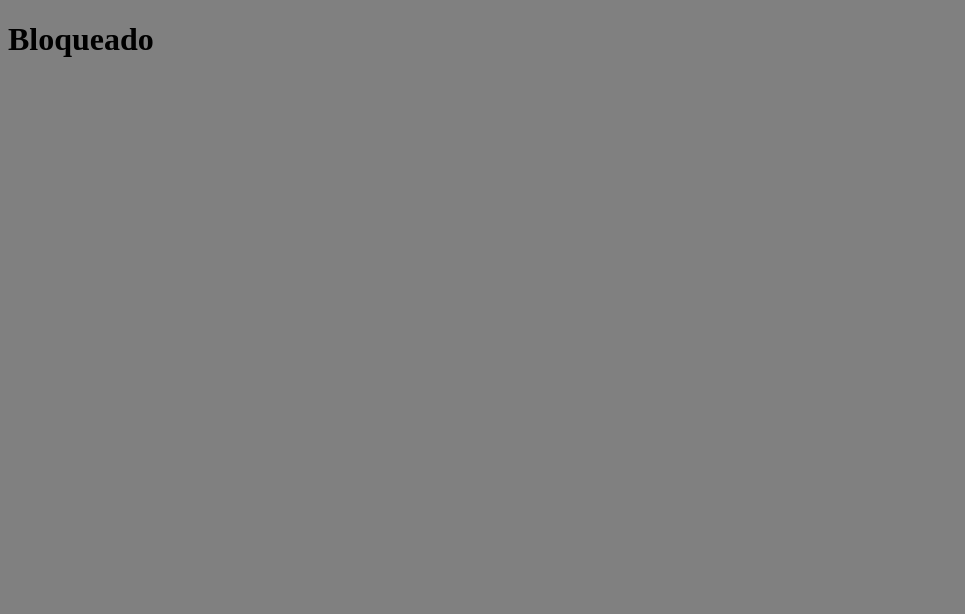
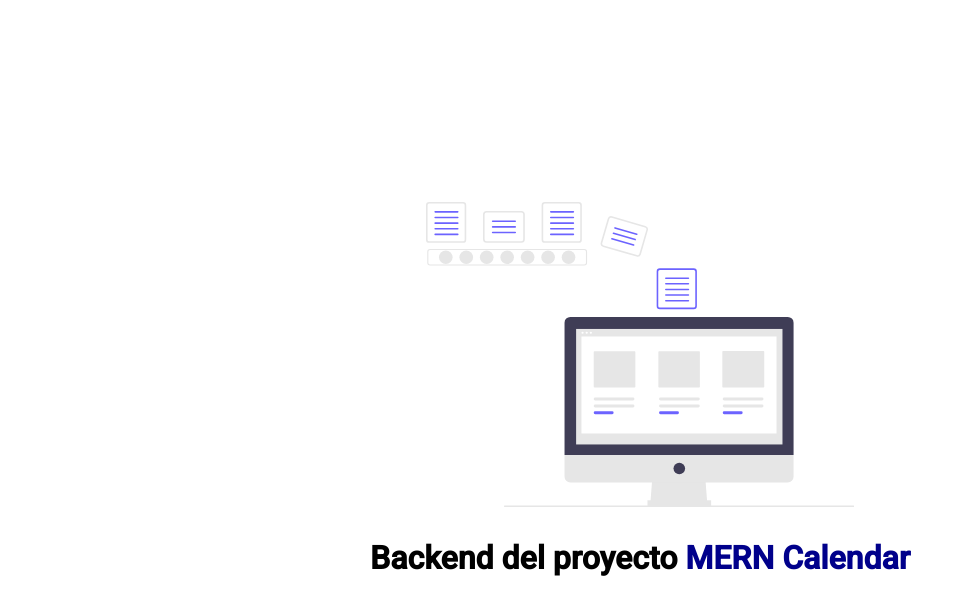
Before and after one commit to OscarFDiaz/mern-calendar-backend, a website: page public/index.html in a window 1280 px wide. Shown: the whole page, without its empty margins (0-965 px from the left). Drawn offline with Linux system fonts and the light colour scheme.

Commit message:
Auth controllers & style

```diff
--- a/controllers/auth.js
+++ b/controllers/auth.js
@@ -89,6 +89,8 @@
 
   res.json({
     ok: true,
+    uid,
+    name,
     token,
   });
 };
--- a/public/index.html
+++ b/public/index.html
@@ -6,9 +6,22 @@
 
     <link rel="stylesheet" href="./styles.css" />
 
-    <title>Demo app</title>
+    <link rel="preconnect" href="https://fonts.googleapis.com" />
+    <link rel="preconnect" href="https://fonts.gstatic.com" crossorigin />
+    <link
+      href="https://fonts.googleapis.com/css2?family=Roboto:wght@500&display=swap"
+      rel="stylesheet"
+    />
+
+    <title>MERN Calendar [Backend]</title>
   </head>
   <body>
-    <h1>Bloqueado</h1>
+    <img src="./image.svg" alt="Backend image" style="width: 50%" />
+    <h1>
+      Backend del proyecto
+      <a target="_blank" href="https://github.com/OscarFDiaz/mern-calendar"
+        >MERN Calendar</a
+      >
+    </h1>
   </body>
 </html>
--- a/public/styles.css
+++ b/public/styles.css
@@ -1,4 +1,21 @@
 html,
 body {
-  background-color: grey;
+  align-items: center;
+  background-color: #ffffff;
+  box-sizing: border-box;
+  display: flex;
+  flex-direction: column;
+  font-family: 'Roboto', sans-serif;
+  height: 100vh;
+  justify-content: center;
 }
+h1 {
+  text-align: center;
+  margin-top: 32px;
+}
+
+a {
+  cursor: pointer;
+  text-decoration: solid;
+  color: darkblue;
+}
```
Also changed, not shown: public/image.svg (added).
